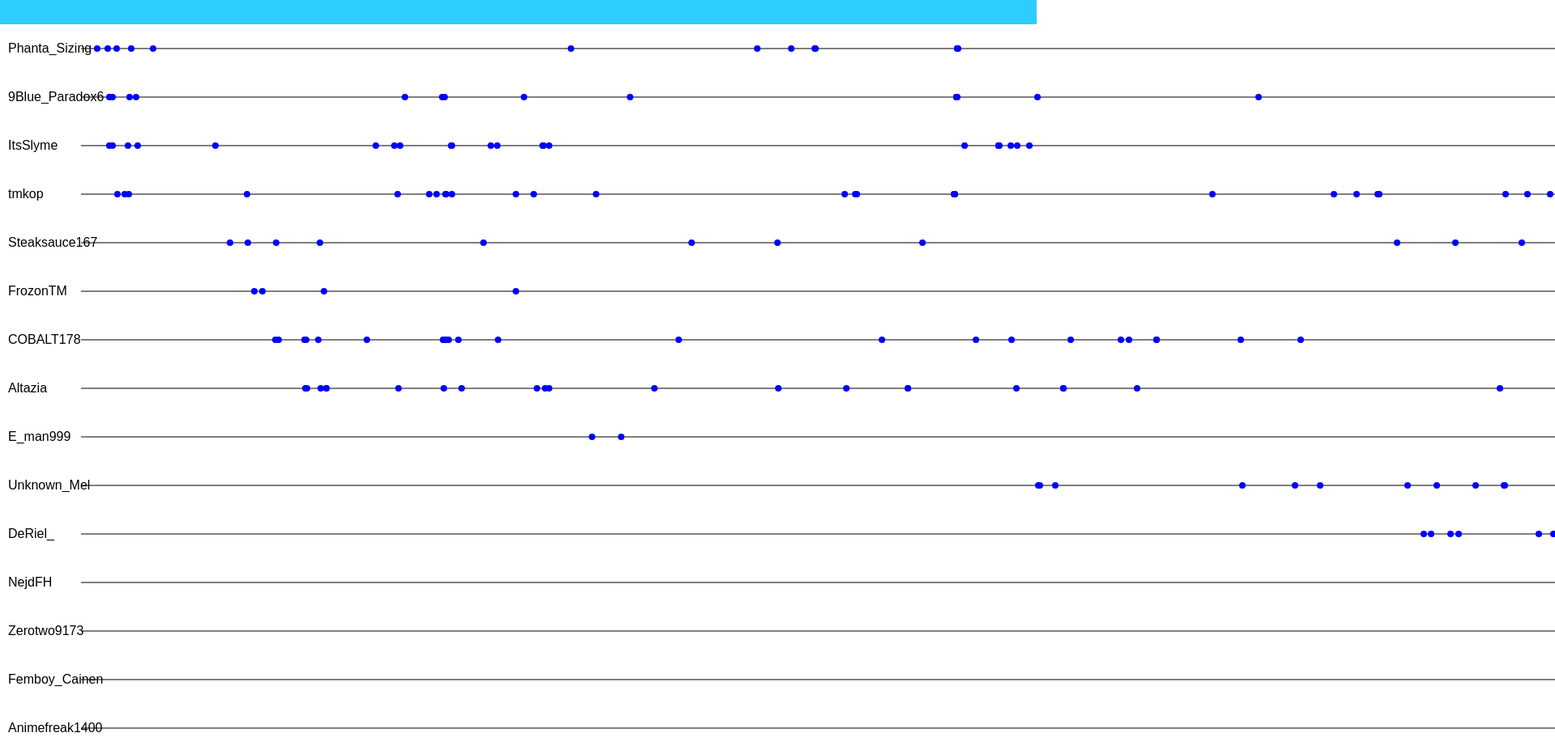
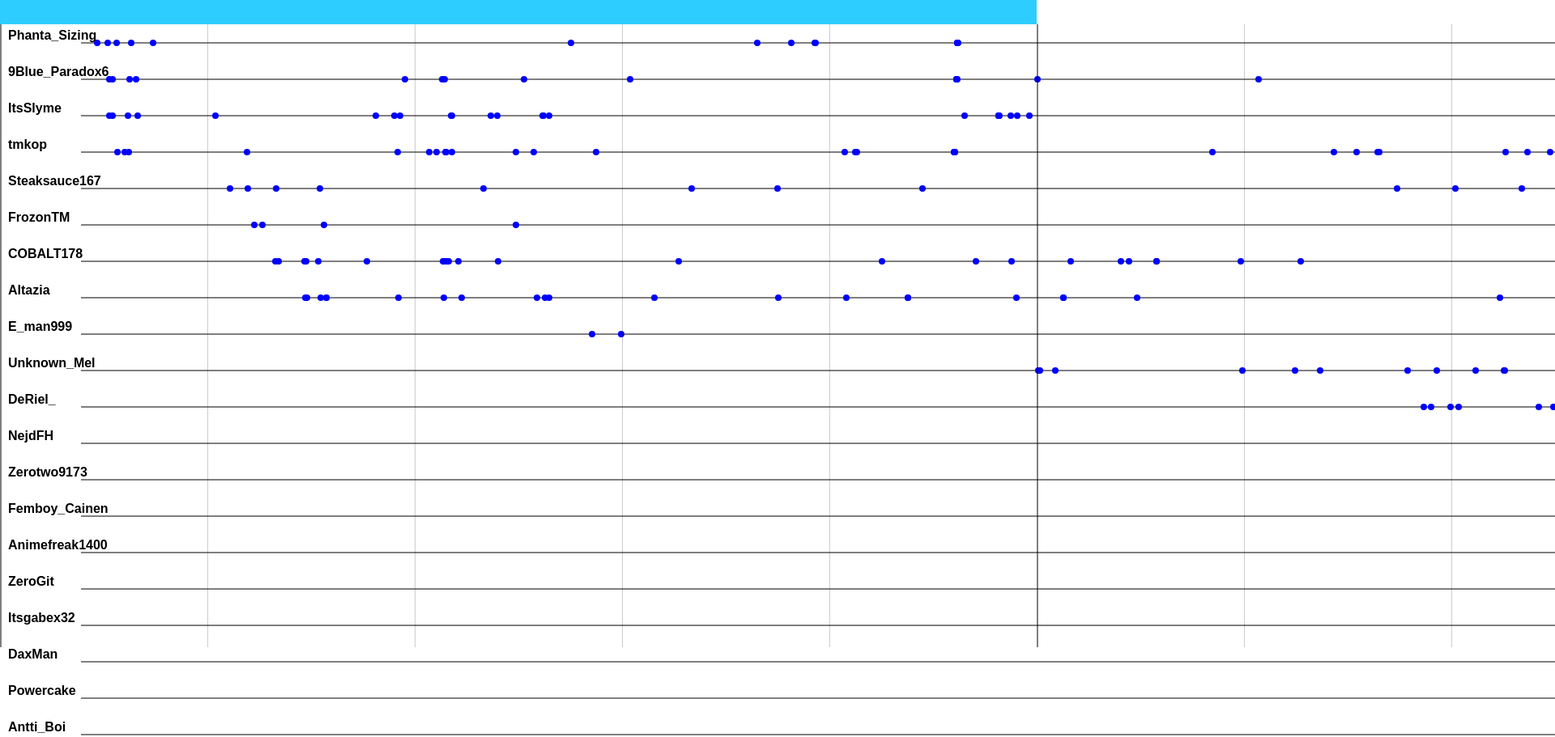
Before and after one commit to tmkop/bridge-advancement-marker, a plain HTML site: page index.html in a window 1280 px wide. Shown: the top 911 px of the page at 81% size, 1920 px wide, since content can reach past the window. Drawn offline with Linux system fonts and the light colour scheme.

Commit message:
Update index.html

```diff
--- a/index.html
+++ b/index.html
@@ -34,10 +34,18 @@
         }
         .person {
             position: relative;
-            height: 60px;
+            height: 40px;
             display: flex;
-            align-items: center;
-            padding-left: 10px;
+            align-items: flex-start;
+            padding-left: 0;
+            padding-top: 5px;
+        }
+        .person-name {
+            position: sticky;
+            left: 10px;
+            width: 90px;
+            z-index: 4;
+            font-weight: bold;
         }
         .person-line {
             position: absolute;
@@ -110,14 +118,14 @@
         const majorVw = majorHours / hoursPerVw; // 100
 
         const barsDiv = document.createElement('div');
-        barsDiv.style.position = 'fixed';
-        barsDiv.style.top = '30px';
-        barsDiv.style.left = '0';
-        barsDiv.style.width = '100vw';
-        barsDiv.style.height = 'calc(100vh - 30px)';
+        barsDiv.style.position = 'absolute';
+        barsDiv.style.top = 0;
+        barsDiv.style.left = 0;
+        barsDiv.style.width = '100%';
+        barsDiv.style.height = '100%';
         barsDiv.style.pointerEvents = 'none';
         barsDiv.style.zIndex = '1';
-        document.body.appendChild(barsDiv);
+        timeline.appendChild(barsDiv);
 
         for (let pos = 0; pos < 10000; pos += minorVw) {
             const bar = document.createElement('div');
@@ -139,8 +147,11 @@
             const peopleDiv = document.getElementById('people');
             const personDiv = document.createElement('div');
             personDiv.className = 'person';
-            personDiv.textContent = name;
-            personDiv.style.position = 'relative';
+
+            const nameDiv = document.createElement('div');
+            nameDiv.className = 'person-name';
+            nameDiv.textContent = name;
+            personDiv.appendChild(nameDiv);
 
             const personLine = document.createElement('div');
             personLine.className = 'person-line';
```
